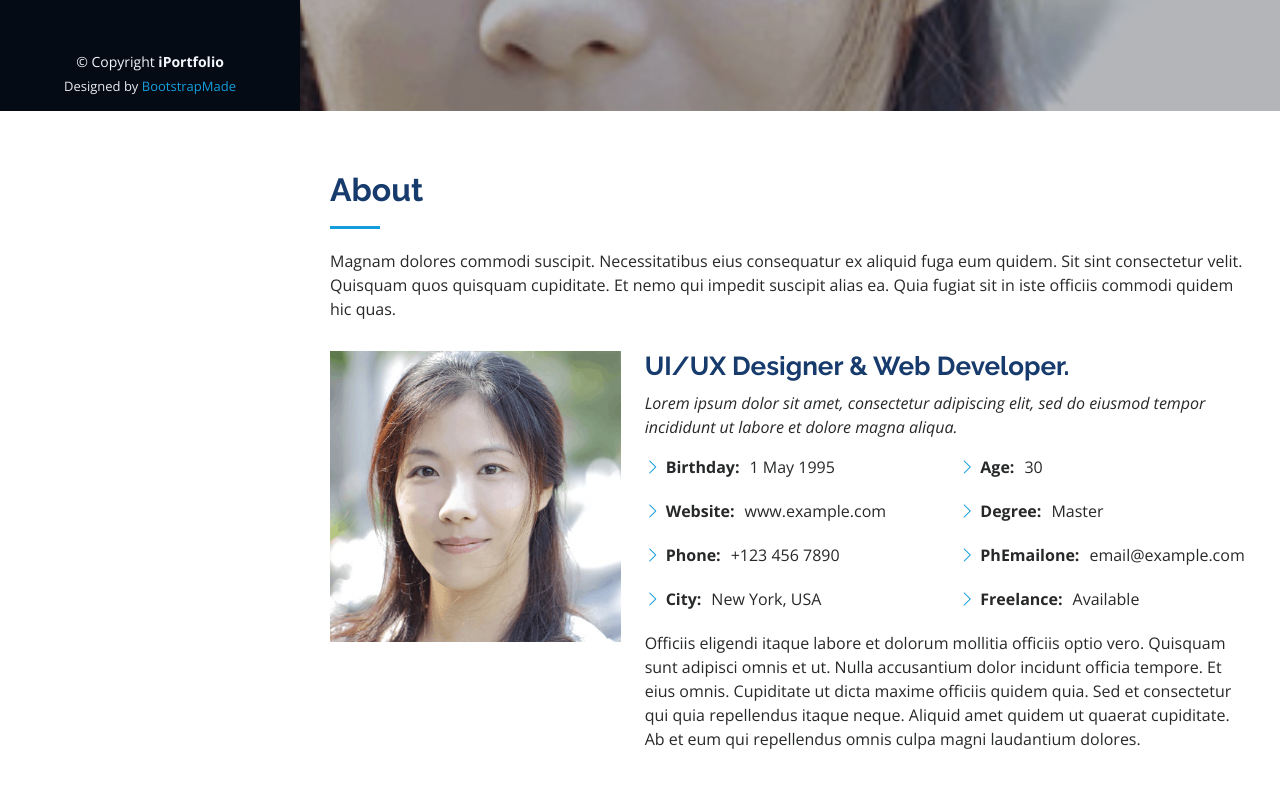
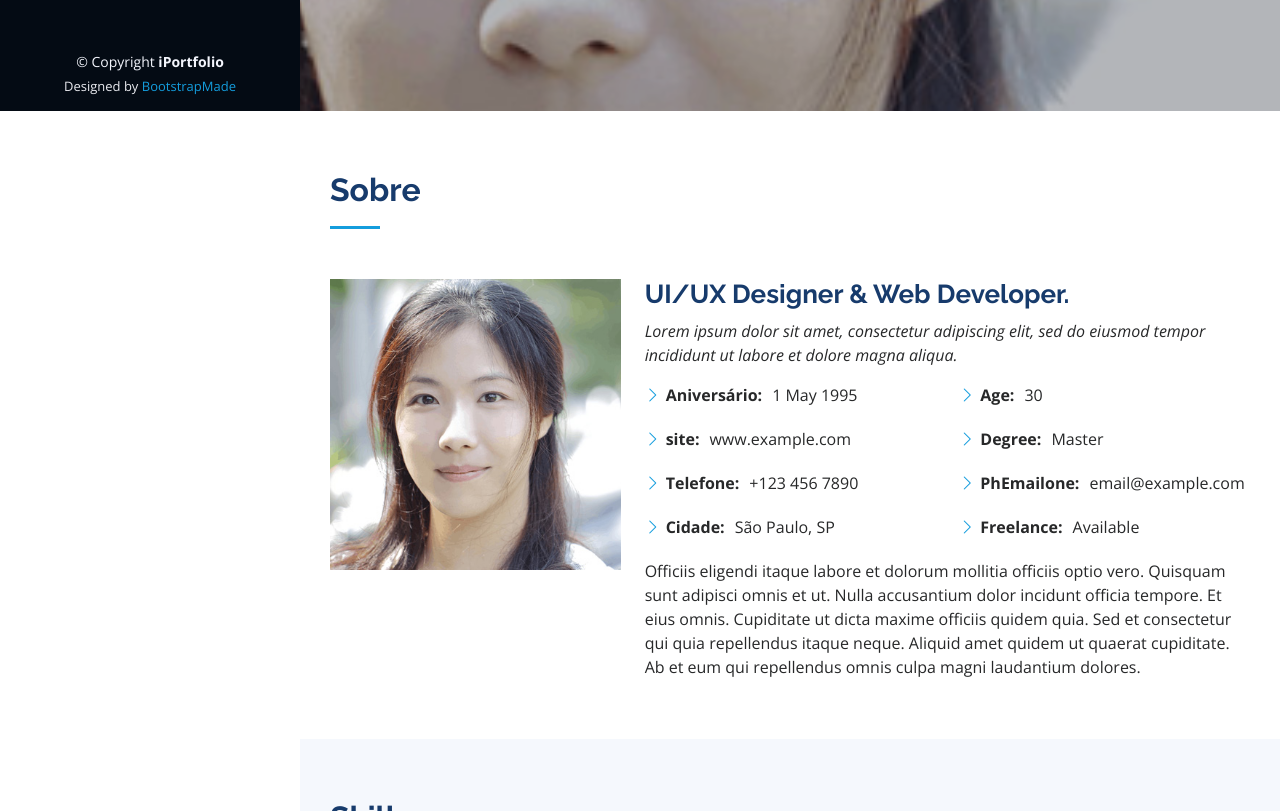
Before and after one commit to sheik661/Portifolio, a plain HTML site: page iPortfolio/index.html in a window 1280 px wide. Shown: the part 689-1500 px from the top of the page. Drawn offline with nearby package versions, Linux system fonts and the light colour scheme.

Commit message:
Atualização da sessão sobre

```diff
--- a/iPortfolio/index.html
+++ b/iPortfolio/index.html
@@ -84,8 +84,7 @@
       <div class="container">
 
         <div class="section-title">
-          <h2>About</h2>
-          <p>Magnam dolores commodi suscipit. Necessitatibus eius consequatur ex aliquid fuga eum quidem. Sit sint consectetur velit. Quisquam quos quisquam cupiditate. Et nemo qui impedit suscipit alias ea. Quia fugiat sit in iste officiis commodi quidem hic quas.</p>
+          <h2>Sobre</h2>
         </div>
 
         <div class="row">
@@ -101,10 +100,10 @@
             <div class="row">
               <div class="col-lg-6">
                 <ul>
-                  <li><i class="bi bi-chevron-right"></i> <strong>Birthday:</strong> <span>1 May 1995</span></li>
-                  <li><i class="bi bi-chevron-right"></i> <strong>Website:</strong> <span>www.example.com</span></li>
-                  <li><i class="bi bi-chevron-right"></i> <strong>Phone:</strong> <span>+123 456 7890</span></li>
-                  <li><i class="bi bi-chevron-right"></i> <strong>City:</strong> <span>New York, USA</span></li>
+                  <li><i class="bi bi-chevron-right"></i> <strong>Aniversário:</strong> <span>1 May 1995</span></li>
+                  <li><i class="bi bi-chevron-right"></i> <strong>site:</strong> <span>www.example.com</span></li>
+                  <li><i class="bi bi-chevron-right"></i> <strong>Telefone:</strong> <span>+123 456 7890</span></li>
+                  <li><i class="bi bi-chevron-right"></i> <strong>Cidade:</strong> <span>São Paulo, SP</span></li>
                 </ul>
               </div>
               <div class="col-lg-6">
```
